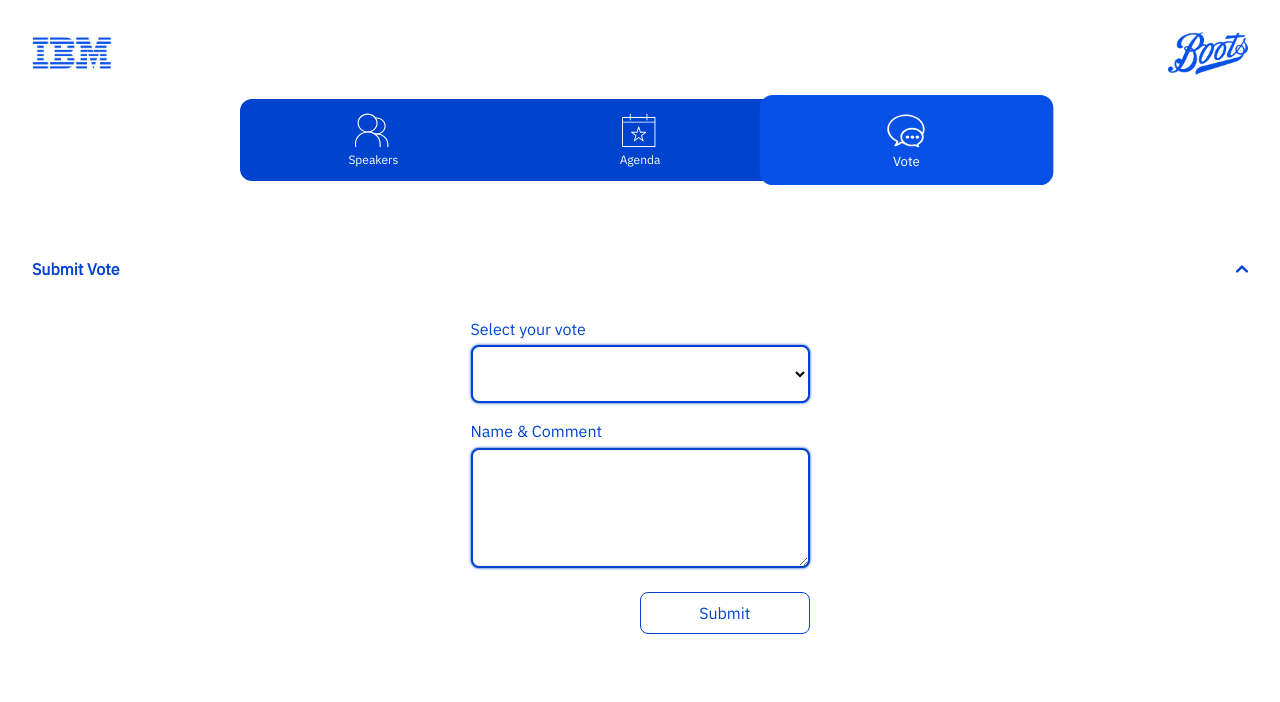
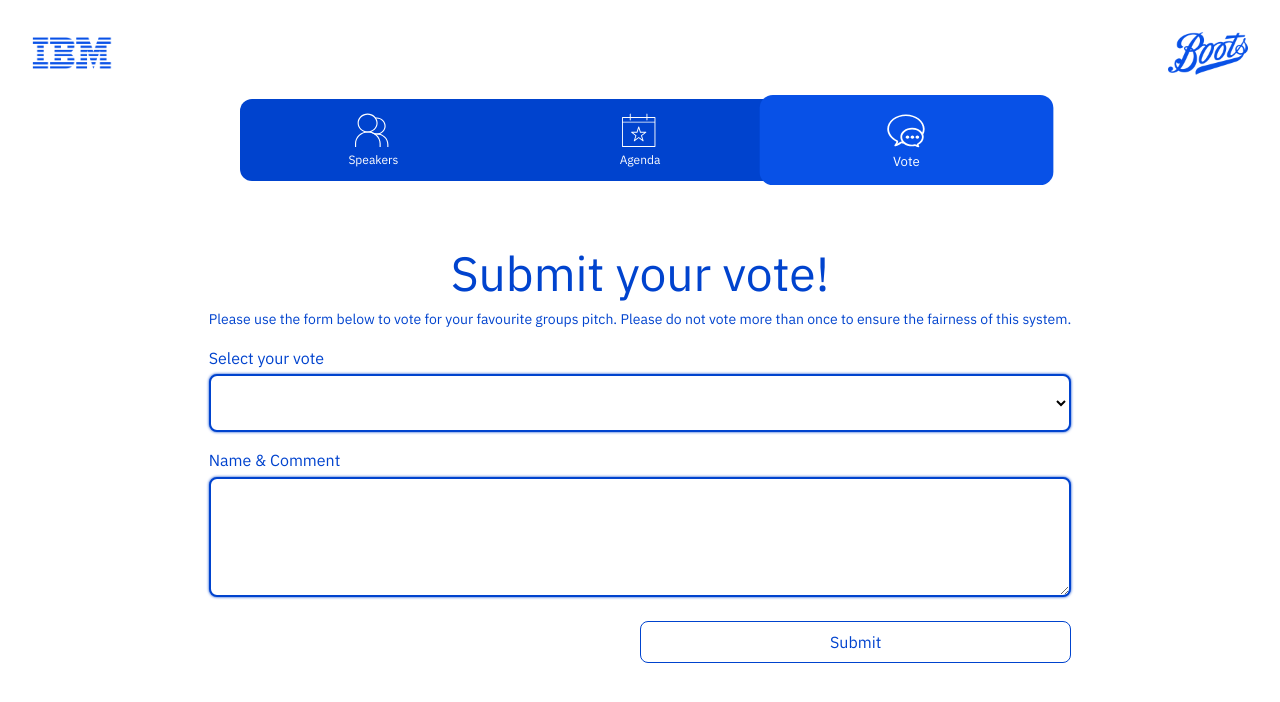
Before and after one commit to ScottMacIBMiX/boots-marketing-day, a Next.js app: page /info/message in a window 1280 px wide. Shown: the top 702 px of the page. Built offline with nearby package versions, Linux system fonts and the light colour scheme.

Commit message:
feat: minor changes

```diff
--- a/src/Components/FormComponent/FormComponent.tsx
+++ b/src/Components/FormComponent/FormComponent.tsx
@@ -66,6 +66,13 @@ const FormComponent: React.FC<FormProps> = ({ formType }) => {
   }, [isSubmitted]);
 
   return (
+    <div>
+      <div className="title_vote">
+      <h1>Submit your vote!</h1>
+      </div>
+      <div className="info_vote">
+      <h1>Please use the form below to vote for your favourite groups pitch. Please do not vote more than once to ensure the fairness of this system.</h1>
+      </div>
       <form className="form" onSubmit={handleSubmit}>
         <label htmlFor="session" className="label">
           Select your vote
@@ -122,6 +129,7 @@ const FormComponent: React.FC<FormProps> = ({ formType }) => {
           )}
         </div>
       </form>
+    </div>
   );
 };
 
--- a/src/Components/FormComponent/formComponent.scss
+++ b/src/Components/FormComponent/formComponent.scss
@@ -1,9 +1,21 @@
 $blue-color: #0606A0;
-
+.title_vote{
+  font-size: 48px;
+  display: flex;
+  align-items: center;
+  justify-content: center;
+}
+.info_vote{
+  font-size: 14px;
+  display: flex;
+  align-items: center;
+  justify-content: center;
+}
 .form {
   display: flex;
   flex-direction: column;
-  max-width: 500px;
+  width: 100%;
+  max-width: 1000px;
 }
 
 .button-container {
--- a/src/Components/MessagesAccordion/MessagesAccordion.tsx
+++ b/src/Components/MessagesAccordion/MessagesAccordion.tsx
@@ -17,24 +17,7 @@ const MessagesAccordion = () => {
   return (
     <div className={`messages-accordion ${IBMPlexSans.className}`}>
       <div className="accordion-item">
-        <h2 className="accordion-header" id="accordion-flush-heading-1">
-          <button
-            type="button"
-            aria-expanded={true}
-            aria-controls="accordion-flush-body-1"
-            onClick={() => handleAccordionClick(0)}
-          >
-            <span>Submit Vote</span>
-            <AccordionArrow isActive={activeIndex === 0} />
-          </button>
-        </h2>
-        <div
-          id="accordion-flush-body-1"
-          className={`accordion-content ${activeIndex === 0 ? "active" : ""}`}
-          aria-labelledby="accordion-flush-heading-1"
-        >
-          <FormComponent formType="question" />
-        </div>
+        <FormComponent formType="question" />
       </div>
     </div>
   );
--- a/src/Components/MessagesAccordion/messagesAccordion.scss
+++ b/src/Components/MessagesAccordion/messagesAccordion.scss
@@ -2,7 +2,9 @@
   margin-top: 1.5rem;
   align-items: center;
   .accordion-item {
-
+    display: flex;
+    align-items: center;
+    justify-content: center;
     .accordion-header {
       button {
         display: flex;
--- a/src/app/page.tsx
+++ b/src/app/page.tsx
@@ -4,6 +4,8 @@ import Image from "next/image";
 import { IBMPlexSans } from "../fonts/fonts";
 import "./welcome-page.scss";
 import ibmLogo from "../assets/white-ibm-logo.png";
+import spotifyLogo from "../assets/spotify-logo.png";
+import youtubeLogo from "../assets/youtube-logo.png";
 
 export default function Home() {
   const handleSubmit = (e: any) => {
@@ -18,7 +20,6 @@ export default function Home() {
 
   return (
     <div>
-      (
       <div className={`diageo-soi-welcome-page ${IBMPlexSans.className}`}>
         <div className="flex min-h-screen flex-col px-8 py-8 diageo-soi-welcome-page__container">
           <div className="diageo-soi-welcome-page__pre-text">
@@ -28,20 +29,23 @@ export default function Home() {
             <Image src={ibmLogo} width={200} height={130} alt="IBM Logo" />
           </div>
           <div className="diageo-soi-welcome-page__button-container">
+            <div className="diageo-soi-welcome-page__button-container__icons">
+            <Image src={spotifyLogo} alt={"spotify logo"} width={50} height={50}/>
+            <Image src={youtubeLogo} alt={"youtube logo"} width={50} height={50}/>
+            </div>
             <button
               type="submit"
               onClick={handleSubmit}
               className="diageo-soi-welcome-page__button"
             >
-25th January 2025
+Enter Site
             </button>
           </div>
           <button className="diageo-soi-welcome-page__button" onClick={handleExternalClick}>
-            Event Resources
+            Links
           </button>
         </div>
       </div>
-      )
     </div>
   );
 }
```
Also changed, not shown: src/app/welcome-page.scss (+9 -0 lines). Lines whose indentation alone changed are shown as unchanged.
